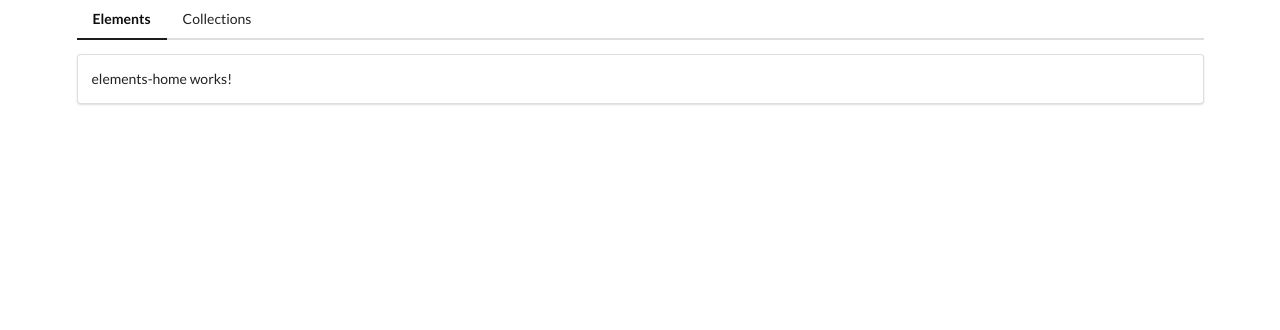
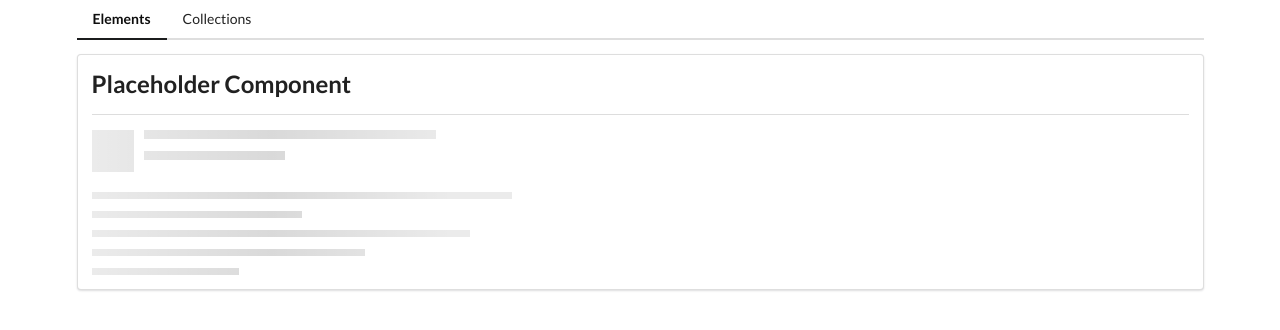
Before and after one commit to gunnerr91/components, an Angular app: page /elements in a window 1280 px wide. Shown: the top 330 px of the page. Built offline with nearby package versions, Linux system fonts and the light colour scheme.

Commit message:
created custom directive to iterate placeholder component

```diff
--- a/src/app/elements/elements-home/elements-home.component.html
+++ b/src/app/elements/elements-home/elements-home.component.html
@@ -1 +1,3 @@
-<p>elements-home works!</p>
+<h2>Placeholder Component</h2>
+<div class="ui divider"></div>
+<app-placeholder [header]="true" [lines]="5"></app-placeholder>
--- a/src/app/elements/elements.module.ts
+++ b/src/app/elements/elements.module.ts
@@ -3,9 +3,11 @@
 
 import { ElementsRoutingModule } from './elements-routing.module';
 import { ElementsHomeComponent } from './elements-home/elements-home.component';
+import { PlaceholderComponent } from './placeholder/placeholder.component';
+import { TimesDirective } from './times.directive';
 
 @NgModule({
-  declarations: [ElementsHomeComponent],
+  declarations: [ElementsHomeComponent, PlaceholderComponent, TimesDirective],
   imports: [CommonModule, ElementsRoutingModule],
   exports: [],
 })
--- /dev/null
+++ b/src/app/elements/placeholder/placeholder.component.html
@@ -0,0 +1,9 @@
+<div class="ui placeholder">
+  <div *ngIf="header" class="image header">
+    <div class="line"></div>
+    <div class="line"></div>
+  </div>
+  <div class="paragraph">
+    <div *appTimes="lines" class="line"></div>
+  </div>
+</div>
--- /dev/null
+++ b/src/app/elements/placeholder/placeholder.component.ts
@@ -0,0 +1,14 @@
+import { Component, Input, OnInit } from '@angular/core';
+
+@Component({
+  selector: 'app-placeholder',
+  templateUrl: './placeholder.component.html',
+  styleUrls: ['./placeholder.component.css'],
+})
+export class PlaceholderComponent implements OnInit {
+  @Input() header = false;
+  @Input() lines = 3;
+  constructor() {}
+
+  ngOnInit(): void {}
+}
--- /dev/null
+++ b/src/app/elements/times.directive.ts
@@ -0,0 +1,18 @@
+import { Directive, Input, TemplateRef, ViewContainerRef } from '@angular/core';
+
+@Directive({
+  selector: '[appTimes]',
+})
+export class TimesDirective {
+  constructor(
+    private viewContainer: ViewContainerRef,
+    private templateRef: TemplateRef<any>
+  ) {}
+
+  @Input('appTimes') set render(times: number) {
+    this.viewContainer.clear();
+    for (let i = 0; i < times; i++) {
+      this.viewContainer.createEmbeddedView(this.templateRef, {});
+    }
+  }
+}
```
Also changed, not shown: src/app/elements/placeholder/placeholder.component.css (added), 2 other files (tests, documents, lock files or other folders).
